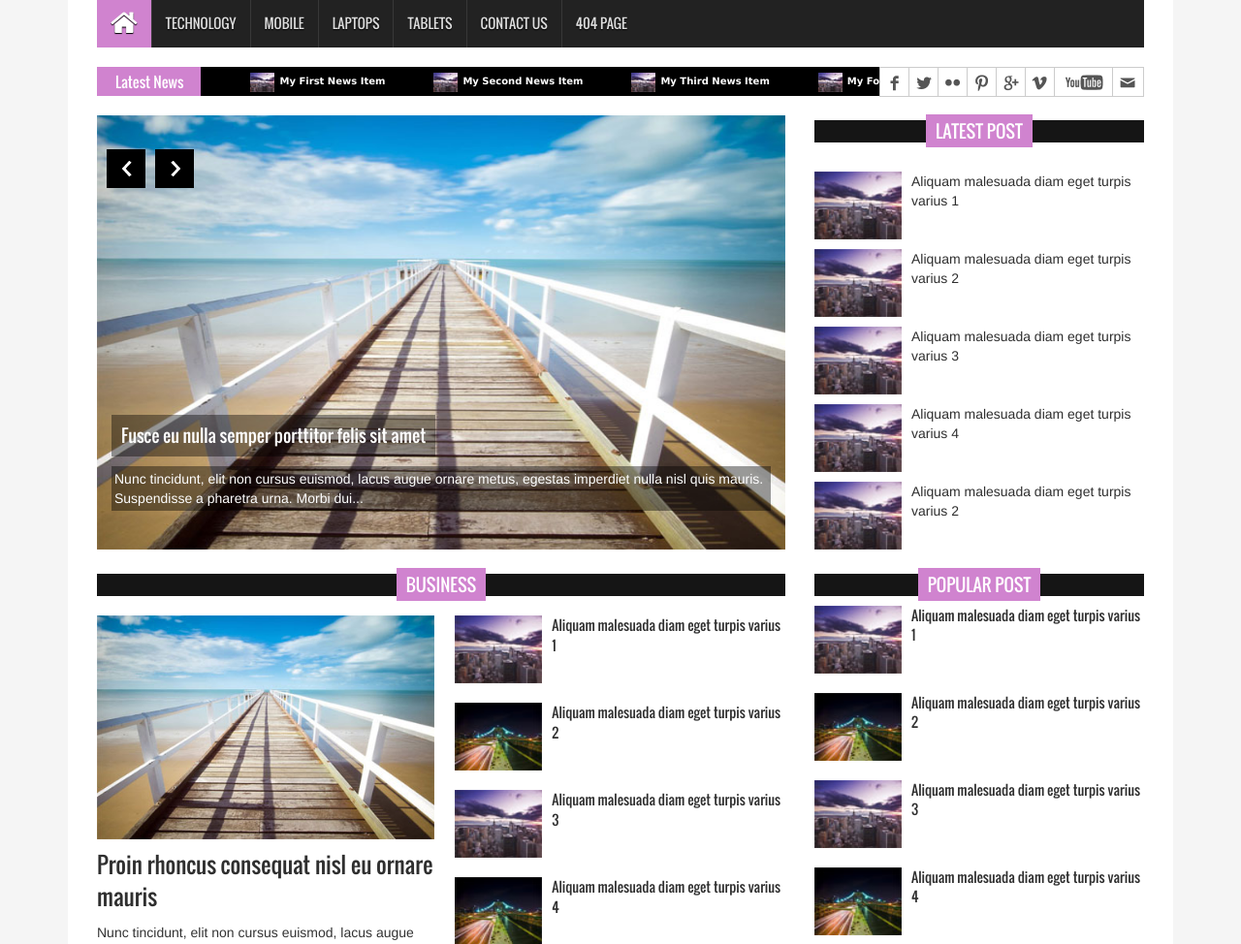
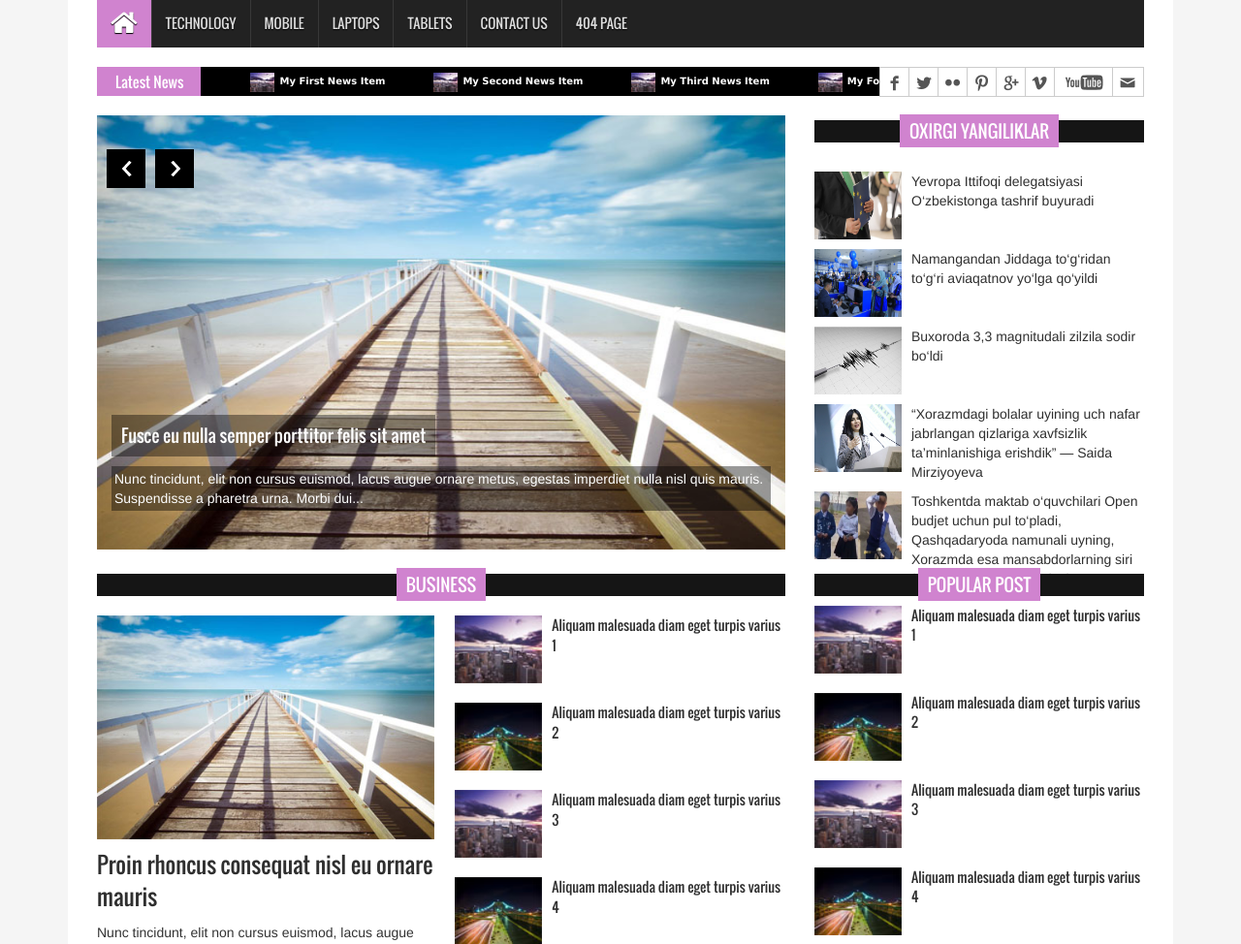
Before and after one commit to Asadbek16github/News_Projeect, a Django app: page / in a window 1280 px wide. Shown: the part 197-1171 px from the top of the page at 97% size. Run offline with Django 4.2, Linux system fonts and the light colour scheme; data comes from the database, SQL or seed files in the repository; both versions use the stored data as it was after the commit; some libraries are stand-ins or nearby versions.

Commit message:
Latest post kaaruseli malumotlar mazasidagi habarlarni ko'rsatadigan qilindi

```diff
--- a/news/views.py
+++ b/news/views.py
@@ -19,7 +19,7 @@ class detail_View(DetailView):
     template_name = 'news/detail.html'
 
 def homePageView(request):
-    all_news = News.objects.filter(status=News.Status.Published)
+    all_news = News.objects.filter(status=News.Status.Published)[:5]
     all_categories = Category.objects.all()
 
     context = {
--- a/templates/news/index.html
+++ b/templates/news/index.html
@@ -35,35 +35,17 @@
       </div>
       <div class="col-lg-4 col-md-4 col-sm-4">
         <div class="latest_post">
-          <h2><span>Latest post</span></h2>
+          <h2><span>Oxirgi yangiliklar</span></h2>
           <div class="latest_post_container">
             <div id="prev-button"><i class="fa fa-chevron-up"></i></div>
             <ul class="latest_postnav">
+              {% for news in all_news %}
               <li>
-                <div class="media"> <a href="pages/single_page.html" class="media-left"> <img alt="" src="{% static 'images/post_img1.jpg' %}"> </a>
-                  <div class="media-body"> <a href="pages/single_page.html" class="catg_title"> Aliquam malesuada diam eget turpis varius 1</a> </div>
+                <div class="media"> <a href="{% url 'detail_news' news.pk %}" class="media-left"> <img alt="" src="{{news.image.url}}"> </a>
+                  <div class="media-body"> <a href="{% url 'detail_news' news.pk %}" class="catg_title">{{news.title}}</a> </div>
                 </div>
               </li>
-              <li>
-                <div class="media"> <a href="pages/single_page.html" class="media-left"> <img alt="" src="{% static 'images/post_img1.jpg' %}"> </a>
-                  <div class="media-body"> <a href="pages/single_page.html" class="catg_title"> Aliquam malesuada diam eget turpis varius 2</a> </div>
-                </div>
-              </li>
-              <li>
-                <div class="media"> <a href="pages/single_page.html" class="media-left"> <img alt="" src="{% static 'images/post_img1.jpg' %}"> </a>
-                  <div class="media-body"> <a href="pages/single_page.html" class="catg_title"> Aliquam malesuada diam eget turpis varius 3</a> </div>
-                </div>
-              </li>
-              <li>
-                <div class="media"> <a href="pages/single_page.html" class="media-left"> <img alt="" src="{% static 'images/post_img1.jpg' %}"> </a>
-                  <div class="media-body"> <a href="pages/single_page.html" class="catg_title"> Aliquam malesuada diam eget turpis varius 4</a> </div>
-                </div>
-              </li>
-              <li>
-                <div class="media"> <a href="pages/single_page.html" class="media-left"> <img alt="" src="{% static 'images/post_img1.jpg' %}"> </a>
-                  <div class="media-body"> <a href="pages/single_page.html" class="catg_title"> Aliquam malesuada diam eget turpis varius 2</a> </div>
-                </div>
-              </li>
+              {% endfor %}
             </ul>
             <div id="next-button"><i class="fa  fa-chevron-down"></i></div>
           </div>
```
Also changed, not shown: db.sqlite3, news/images/mahalliy5.jpg (added), news/images/mahalliy9.jpg (added), news/images/mahlliy6.jpg (added), news/images/mahlliy7.jpg (added), news/images/mahlliy8.jpg (added), news/images/sport5.jpg (added), news/images/sport6.jpg (added).
